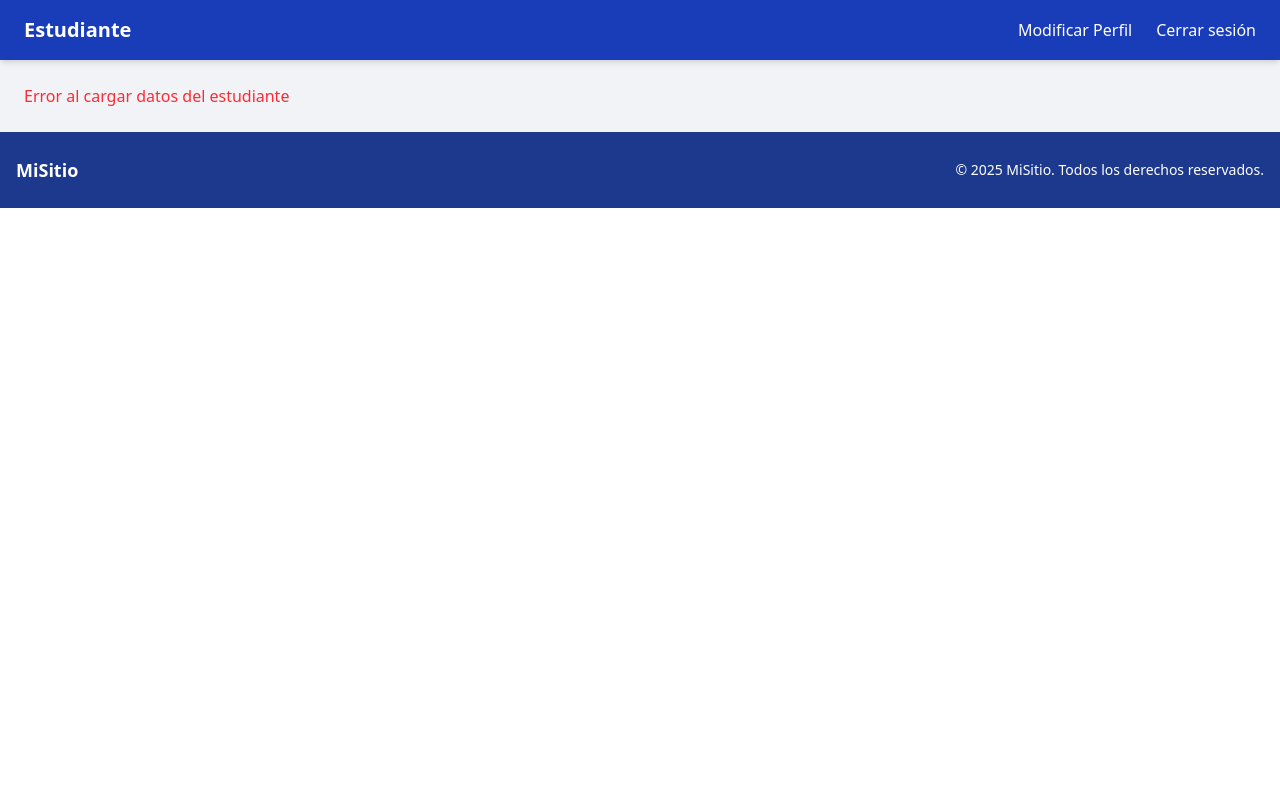
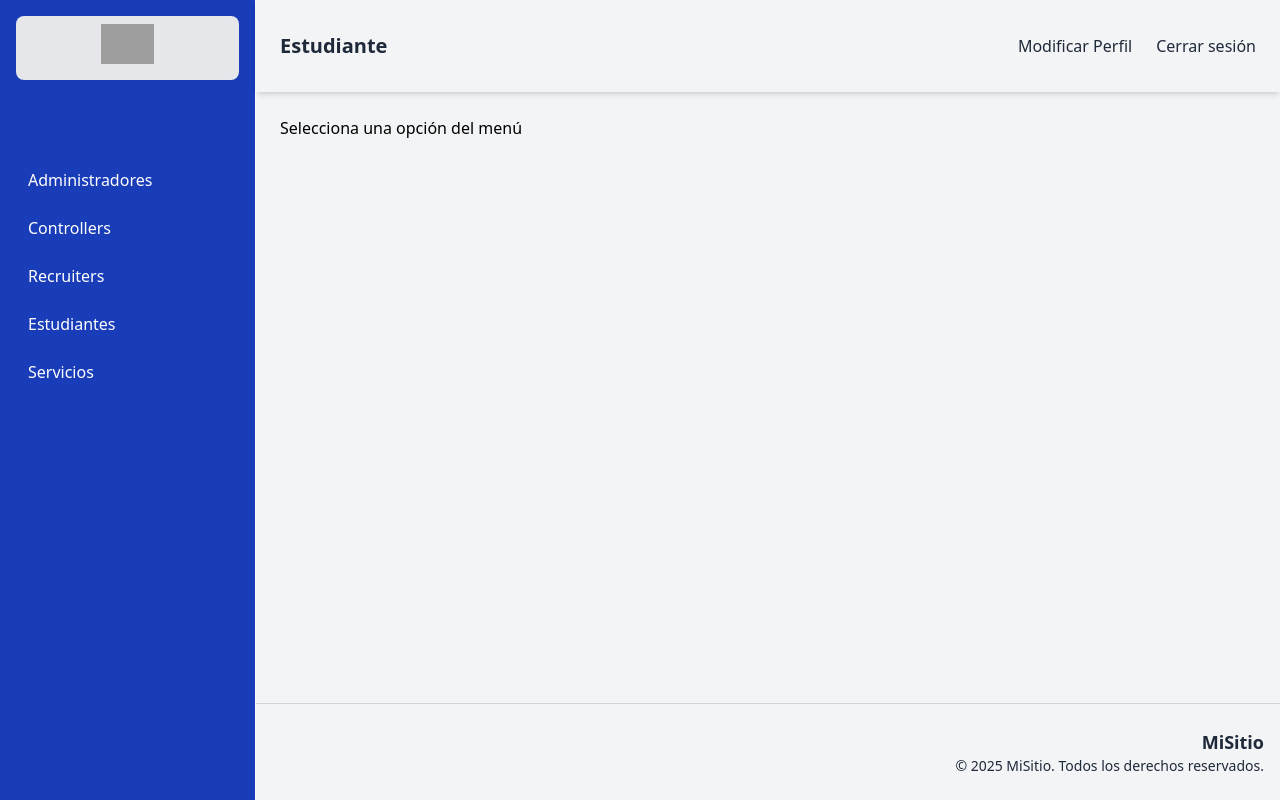
Before and after one commit to yamkrun/horas-de-servicio, a React (Vite) app: page /student in a window 1280 px wide. Built offline with nearby package versions, Linux system fonts and the light colour scheme; no server answers; grey boxes are pictures that could not be loaded.

Commit message:
Refactor layout and header styles, add data fetching for admin and user tables

```diff
--- a/src/components/Header.jsx
+++ b/src/components/Header.jsx
@@ -21,7 +21,7 @@ export default function Header({ menuOpen, setMenuOpen }) {
 
   return (
     <div>
-      <header className="bg-blue-800 text-white px-6 py-4 shadow-md flex justify-between items-center relative">
+  <header className="bg-gray-100 text-gray-800 px-6 py-8 shadow-md flex justify-between items-center relative">
         <div className="text-xl font-bold">
           {isAdmin ? "Admin" : "Estudiante"}
         </div>
--- a/src/components/ServiceTable.jsx
+++ b/src/components/ServiceTable.jsx
@@ -91,7 +91,6 @@ export function ServiceTable({ servicios = [], mode = "student" }) {
                 {mode === "student" ? (
                   <td className="border border-gray-300 px-4 py-3 text-black">
                     <button
-
                       className={`p-1 rounded ${servicio.status === 'Approved' ? 'bg-gray-300 cursor-not-allowed' : 'hover:bg-gray-200'}`}
                       onClick={() => {
                         if (servicio.status !== 'Approved') {
@@ -100,12 +99,6 @@ export function ServiceTable({ servicios = [], mode = "student" }) {
                       }}
                       disabled={servicio.status === 'Approved'}
                       title={servicio.status === 'Approved' ? 'No puedes modificar un servicio aprobado' : 'Modificar'}
-
-                      className="p-1 hover:bg-gray-200 rounded"
-                      onClick={() =>
-                        navigate(`/student/edit-service/${servicio.id}`)
-                      }
-
                     >
                       <svg
                         width="16"
--- a/src/layout/Layout.jsx
+++ b/src/layout/Layout.jsx
@@ -1,24 +1,138 @@
-import React, { useState } from "react";
+import React, { useState, useEffect } from "react";
 import { Outlet } from "react-router-dom";
 import Header from "../components/Header";
+import TableUsers from "../components/TableUsers";
+import StudentsTable from "../components/StudentsTable";
+import { ServiceTable } from "../components/ServiceTable";
+import { api } from "../libs/axios";
 
 export default function Layout({ data }) {
   const [menuOpen, setMenuOpen] = useState(false);
+  const [selectedOption, setSelectedOption] = useState("Opción 1");
+  const [recruiter, setRecruiter] = useState([]);
+  const [controllers, setControllers] = useState([]);
+  const [admin, setAdmin] = useState([]);
+  const [students, setStudents] = useState([]);
+  const [servicios, setServicios] = useState([]);
+
+  useEffect(() => {
+    const fetchData = async () => {
+      try {
+        const [adminRes, controllersRes, recruiterRes, studentsRes, serviciosRes] =
+          await Promise.all([
+            api.get("/users?r=1"),
+            api.get("/users?r=2"),
+            api.get("/users?r=3"),
+            api.get("/students"),
+            api.get("/services"),
+          ]);
+
+        setAdmin(adminRes.data);
+        setControllers(controllersRes.data);
+        setRecruiter(recruiterRes.data);
+        setStudents(studentsRes.data);
+        setServicios(serviciosRes.data);
+      } catch (err) {
+        console.error("Error cargando datos:", err);
+      }
+    };
+    fetchData();
+  }, []);
+
+  const menuOptions = [
+    "Administradores",
+    "Controllers",
+    "Recruiters",
+    "Estudiantes",
+    "Servicios",
+  ];
+
+  const renderContent = () => {
+    switch (selectedOption) {
+      case "Administradores":
+        return (
+          <div className="space-y-8">
+            <h2 className="text-2xl font-bold mb-2">Administradores</h2>
+            <TableUsers data={admin} filterRole={"Admin"} />
+          </div>
+        );
+      case "Controllers":
+        return (
+          <div className="space-y-8">
+            <h2 className="text-2xl font-bold mb-2">Controllers</h2>
+            <TableUsers data={controllers} />
+          </div>
+        );
+      case "Recruiters":
+        return (
+          <div className="space-y-8">
+            <h2 className="text-2xl font-bold mb-2">Recruiters</h2>
+            <TableUsers data={recruiter} />
+          </div>
+        );
+      case "Estudiantes":
+        return (
+          <div className="space-y-8">
+            <h2 className="text-2xl font-bold mb-2">Estudiantes</h2>
+            <StudentsTable data={students} />
+          </div>
+        );
+      case "Servicios":
+        return (
+          <div className="space-y-8">
+            <h2 className="text-2xl font-bold mb-2">Horas de Servicio</h2>
+            <ServiceTable servicios={servicios} mode="admin" />
+          </div>
+        );
+      default:
+        return <div>Selecciona una opción del menú</div>;
+    }
+  };
 
   return (
-    <div className="overflow-y-hidden">
-      <Header menuOpen={menuOpen} setMenuOpen={setMenuOpen} />
-      <Outlet />
+    <div className="overflow-y-hidden flex min-h-screen bg-gray-100">
+      {/* Aside menú de opciones */}
+      <aside className="bg-blue-800 w-64 p-4 border-r flex-shrink-0 text-white">
+        <div className="flex flex-col items-center mb-4 bg-gray-200 rounded-lg p-2">
+          <img
+            src="https://cloningles.estudiantefunval.org/moodle30/pluginfile.php/1/core_admin/logocompact/300x300/1733094194/LOGO%20FUNVAL%20MOODLE.png"
+            alt="Logo Funval"
+            className="h-10 w-auto mb-2"
+          />
+        </div>
+        <ul className="space-y-2 my-20">
+          {menuOptions.map((option) => (
+            <li key={option}>
+              <button
+                className={`w-full text-left px-3 py-2 rounded hover:bg-blue-200 ${selectedOption === option ? "bg-blue-300 font-semibold" : ""}`}
+                onClick={() => setSelectedOption(option)}
+              >
+                {option}
+              </button>
+            </li>
+          ))}
+        </ul>
+      </aside>
 
-      <footer className="bg-blue-900 text-white py-6">
-        <div className="container mx-auto px-4 flex flex-col md:flex-row justify-between items-center gap-4">
-          <div className="text-lg font-semibold">MiSitio</div>
-          <div className="text-sm text-center md:text-right">
-            © {new Date().getFullYear()} MiSitio. Todos los derechos
-            reservados.
+      {/* Contenido principal */}
+      <div className="flex-1 flex flex-col">
+        <Header menuOpen={menuOpen} setMenuOpen={setMenuOpen} />
+        <main className="flex-1 p-6">
+          {renderContent()}
+          {/* Si quieres mantener el Outlet para rutas, puedes moverlo aquí o dejarlo fuera */}
+          {/* <Outlet /> */}
+        </main>
+  <footer className="bg-gray-100 text-gray-800 py-6 mt-auto border-t border-gray-300">
+          <div className="container mx-auto px-4 flex justify-end items-center">
+            <div className="text-right">
+              <div className="text-lg font-semibold">MiSitio</div>
+              <div className="text-sm">
+                © {new Date().getFullYear()} MiSitio. Todos los derechos reservados.
+              </div>
+            </div>
           </div>
-        </div>
-      </footer>
+        </footer>
+      </div>
     </div>
   );
 }
```
